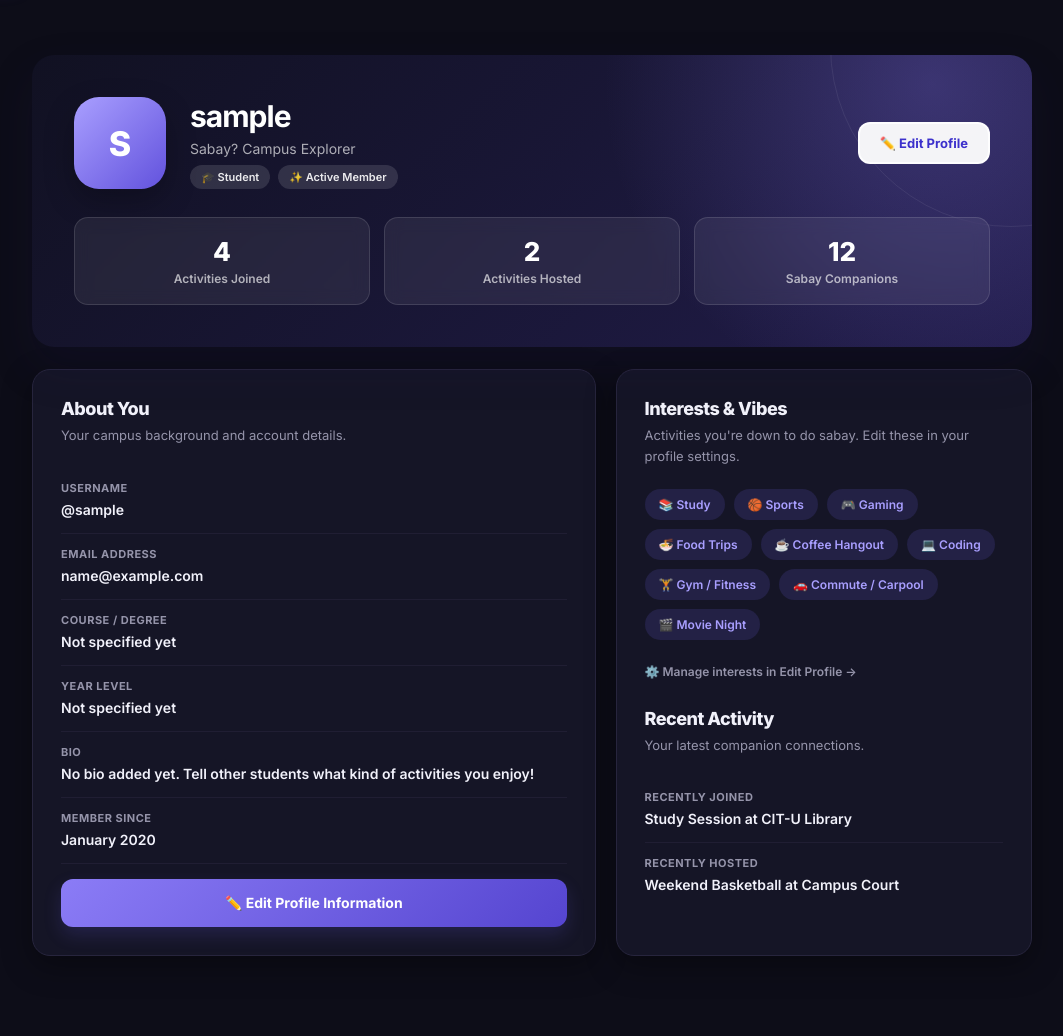
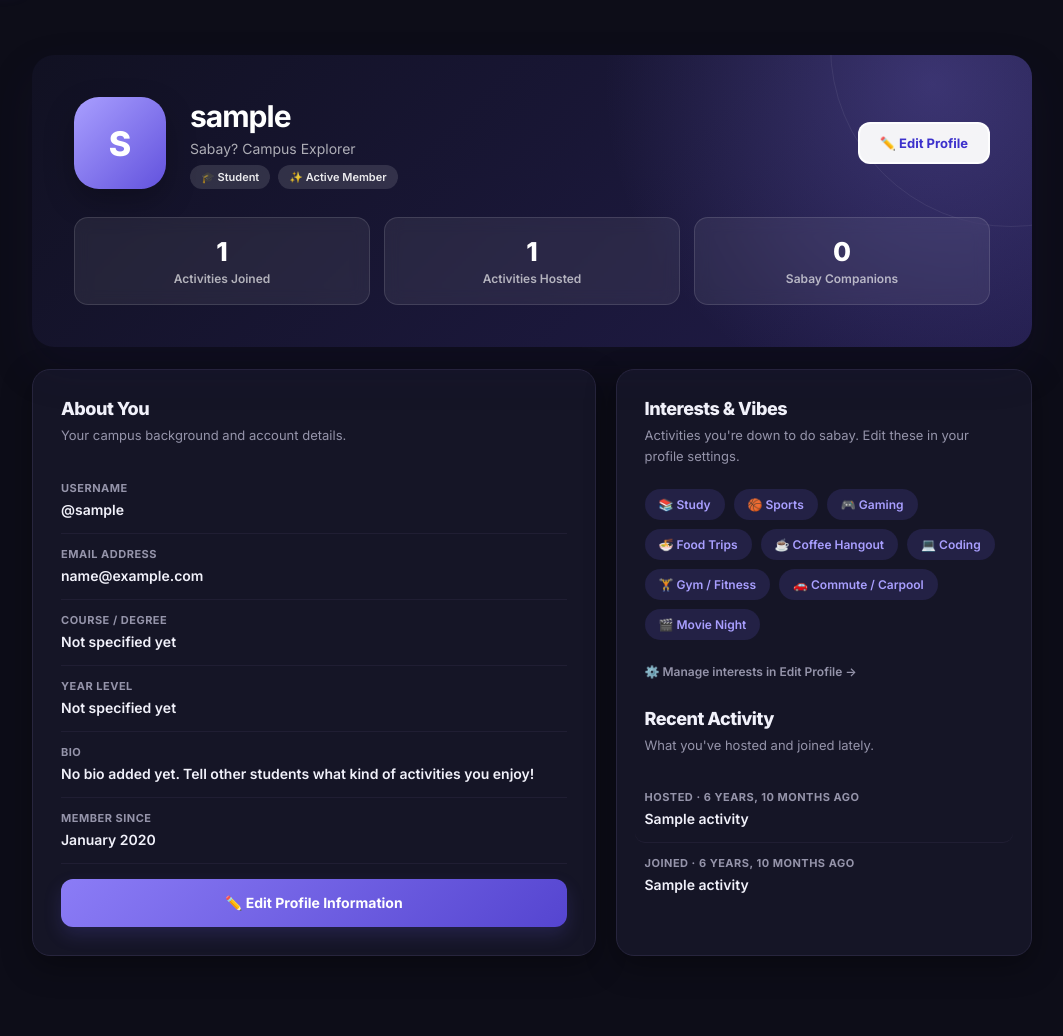
Before and after one commit to ddubyg/Sabay-, a Django app: page /profile/ in a window 1280 px wide. Shown: the part 76-1112 px from the top of the page, without its empty margins (108-1171 px from the left). Run offline with Django 5.2, Linux system fonts and the light colour scheme; a user stored in the database is signed in; data comes from the database, SQL or seed files in the repository; tables that the repository leaves empty hold one stand-in row (values such as "Sample post").

Commit message:
Replace hardcoded profile stats with real activity data
The profile header showed 4 joined / 2 hosted / 12 companions and a
made-up "Recent Activity" for every user, including brand-new ones.

- Activities Joined / Hosted counted from Participation and Activity
- Sabay Companions = distinct other users who hosted or joined an
  activity you were part of
- Recent Activity lists your latest hosted and joined activities,
  newest first, linked to their pages, with an empty state for new users
- "Active Member" badge only once you've joined or hosted something;
  new users see "New to Sabay"
- Tests for zero state, distinct companion counting, ordering, isolation

Co-Authored-By: Claude Opus 5.5 <noreply@anthropic.com>

```diff
--- a/user_profile/static/user_profile/css/profile.css
+++ b/user_profile/static/user_profile/css/profile.css
@@ -817,3 +817,41 @@ body {
         padding: 24px;
     }
 }
+
+
+/* ========================================
+   RECENT ACTIVITY
+======================================== */
+
+.recent-item {
+    display: block;
+    text-decoration: none;
+    border-radius: 10px;
+    margin: 0 -10px;
+    padding-left: 10px;
+    padding-right: 10px;
+    transition: background 0.15s;
+}
+
+.recent-item:hover {
+    background: var(--detail-border);
+}
+
+.recent-item:hover .detail-value {
+    color: var(--primary);
+}
+
+.recent-empty {
+    padding: 16px;
+    border: 1px dashed var(--detail-border);
+    border-radius: 12px;
+    color: var(--muted);
+    font-size: 13px;
+    line-height: 1.6;
+}
+
+.recent-empty a {
+    color: var(--primary);
+    font-weight: 700;
+    text-decoration: none;
+}
--- a/user_profile/templates/user_profile/profile.html
+++ b/user_profile/templates/user_profile/profile.html
@@ -114,7 +114,7 @@
                             🎓 {% if profile.year_level %}{{ profile.year_level }}{% else %}Student{% endif %}
                         </span>
                         <span class="badge">
-                            ✨ Active Member
+                            {% if stats.joined or stats.hosted %}✨ Active Member{% else %}🌱 New to Sabay{% endif %}
                         </span>
                     </div>
 
@@ -133,17 +133,17 @@
         <div class="stats-grid">
 
             <div class="stat-card">
-                <div class="stat-number">4</div>
+                <div class="stat-number">{{ stats.joined }}</div>
                 <div class="stat-label">Activities Joined</div>
             </div>
 
             <div class="stat-card">
-                <div class="stat-number">2</div>
+                <div class="stat-number">{{ stats.hosted }}</div>
                 <div class="stat-label">Activities Hosted</div>
             </div>
 
             <div class="stat-card">
-                <div class="stat-number">12</div>
+                <div class="stat-number">{{ stats.companions }}</div>
                 <div class="stat-label">Sabay Companions</div>
             </div>
 
@@ -290,18 +290,22 @@
             </h2>
 
             <p class="card-description">
-                Your latest companion connections.
+                What you've hosted and joined lately.
             </p>
 
-            <div class="detail">
-                <div class="detail-label">Recently Joined</div>
-                <div class="detail-value">Study Session at CIT-U Library</div>
-            </div>
-
-            <div class="detail">
-                <div class="detail-label">Recently Hosted</div>
-                <div class="detail-value">Weekend Basketball at Campus Court</div>
-            </div>
+            {% for item in recent %}
+                <a href="{% url 'activity_detail' item.activity.id %}" class="detail recent-item">
+                    <div class="detail-label">
+                        {% if item.kind == 'hosted' %}Hosted{% else %}Joined{% endif %} · {{ item.ago }}
+                    </div>
+                    <div class="detail-value">{{ item.activity.title }}</div>
+                </a>
+            {% empty %}
+                <div class="recent-empty">
+                    Nothing yet. <a href="{% url 'home' %}">Find an activity to join</a> or
+                    <a href="{% url 'create_activity' %}">post your own</a>.
+                </div>
+            {% endfor %}
 
         </section>
 
--- a/user_profile/views.py
+++ b/user_profile/views.py
@@ -1,6 +1,11 @@
 from django.contrib import messages
 from django.contrib.auth.decorators import login_required
+from django.contrib.auth.models import User
+from django.db.models import Q
 from django.shortcuts import render, redirect
+from django.utils import timezone
+from django.utils.timesince import timesince
+from home.models import Activity, Participation
 from .models import Profile
 
 ALL_INTERESTS = [
@@ -16,6 +21,48 @@ ALL_INTERESTS = [
 ]
 
 
+RECENT_LIMIT = 5
+
+
+def activity_stats(user):
+    """Real numbers for the profile header."""
+    hosted_ids = set(Activity.objects.filter(creator=user).values_list('id', flat=True))
+    joined_ids = set(Participation.objects.filter(user=user).values_list('activity_id', flat=True))
+    shared_ids = hosted_ids | joined_ids
+
+    # Anyone who hosted or joined an activity you were part of, except you.
+    companions = (
+        User.objects
+        .filter(Q(activities__id__in=shared_ids) | Q(participations__activity_id__in=shared_ids))
+        .exclude(pk=user.pk)
+        .distinct()
+        .count()
+    ) if shared_ids else 0
+
+    return {
+        'joined': len(joined_ids),
+        'hosted': len(hosted_ids),
+        'companions': companions,
+    }
+
+
+def recent_activity(user, limit=RECENT_LIMIT):
+    """Latest things you hosted or joined, newest first."""
+    hosted = [
+        {'kind': 'hosted', 'activity': a, 'when': a.created_at}
+        for a in Activity.objects.filter(creator=user).order_by('-created_at')[:limit]
+    ]
+    joined = [
+        {'kind': 'joined', 'activity': p.activity, 'when': p.joined_at}
+        for p in Participation.objects.filter(user=user).select_related('activity').order_by('-joined_at')[:limit]
+    ]
+    items = sorted(hosted + joined, key=lambda item: item['when'], reverse=True)[:limit]
+    now = timezone.now()
+    for item in items:
+        item['ago'] = 'just now' if (now - item['when']).total_seconds() < 60 else f"{timesince(item['when'], now)} ago"
+    return items
+
+
 @login_required
 def profile_view(request):
     profile, created = Profile.objects.get_or_create(user=request.user)
@@ -27,6 +74,8 @@ def profile_view(request):
     return render(request, 'user_profile/profile.html', {
         'profile': profile,
         'interest_chips': interest_chips,
+        'stats': activity_stats(request.user),
+        'recent': recent_activity(request.user),
     })
 
 
```
Also changed, not shown: user_profile/tests.py (+59 -0 lines).
